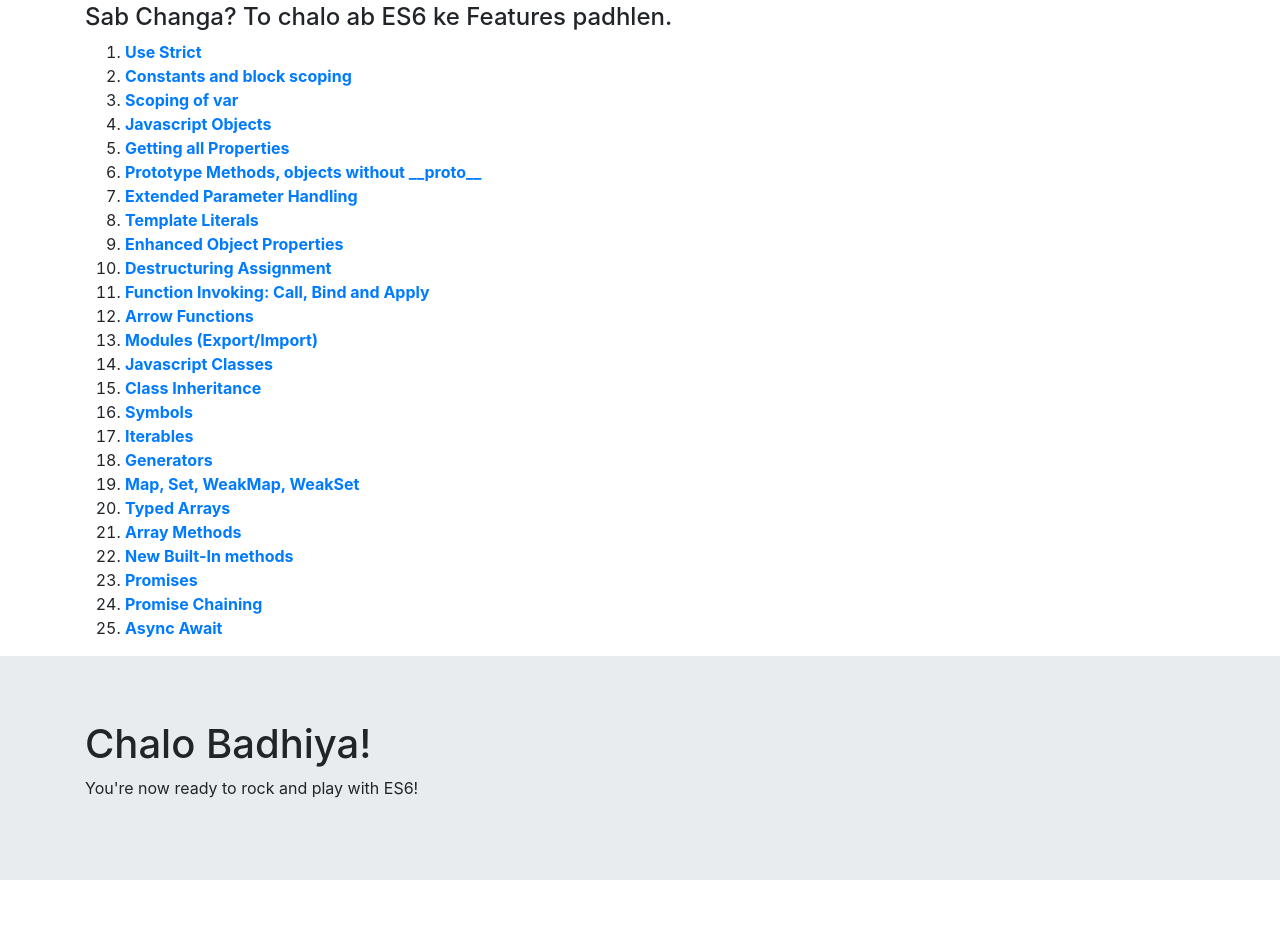
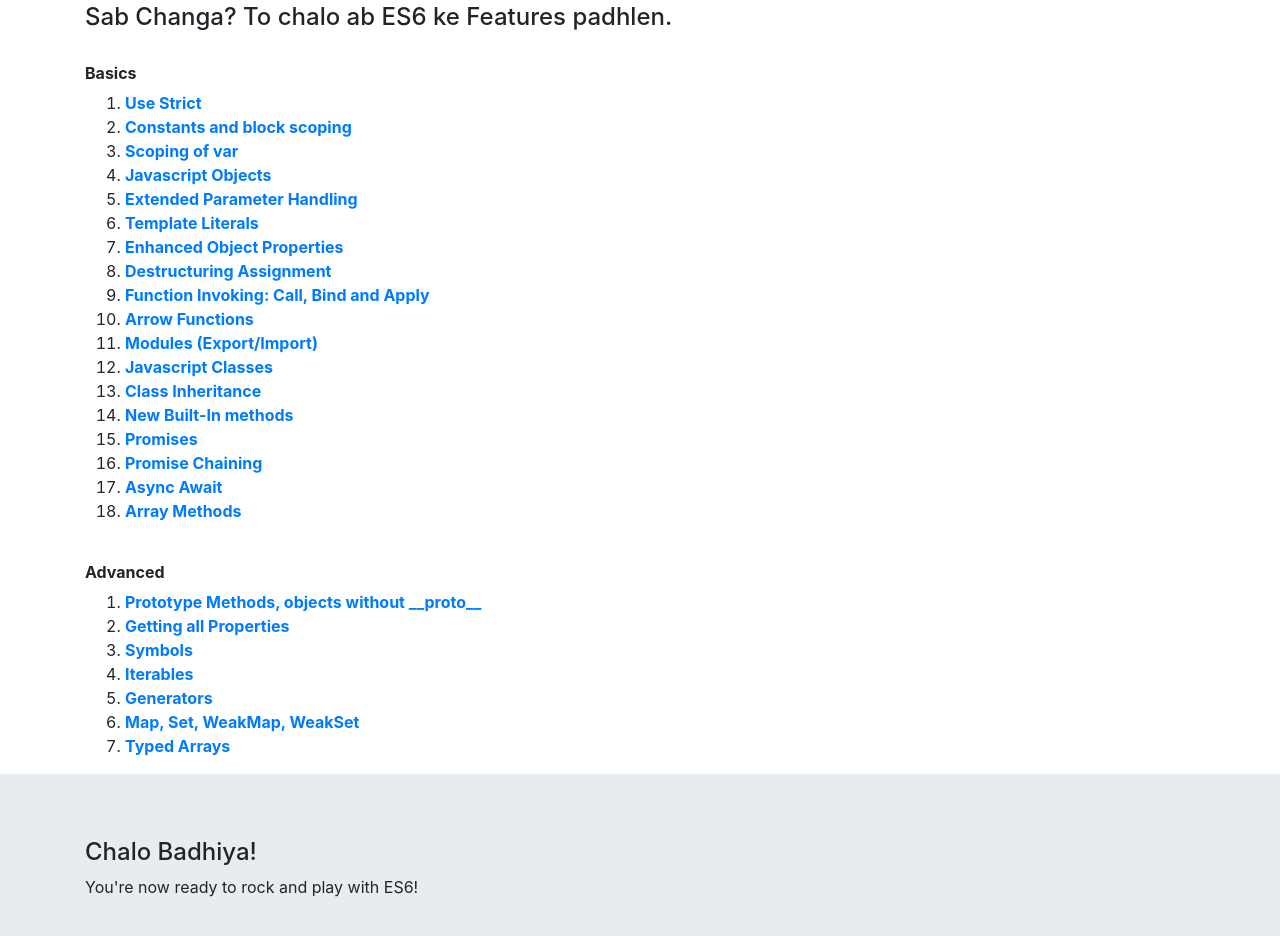
Before and after one commit to yoshi2095/ES6-features, a plain HTML site: page index.html in a window 1280 px wide. Shown: the part 474-1410 px from the top of the page. Before the commit the page ends 1354 px from the top, so only its background shows below. Drawn offline with nearby package versions, Linux system fonts and the light colour scheme.

Commit message:
divided the topics into basic and advanced categories

```diff
--- a/index.html
+++ b/index.html
@@ -35,6 +35,8 @@
                 </li>
             </ol>
             <h4>Sab Changa? To chalo ab ES6 ke Features padhlen.</h4>
+            <br>
+            <h6><b>Basics</b></h6>
             <ol>
                 <li>
                     <a href="http://javascript.info/strict-mode" target="_blank"><b>Use Strict</b></a>
@@ -47,12 +49,6 @@
                 </li>
                 <li>
                     <a href="http://javascript.info/object" target="_blank"><b>Javascript Objects</b></a>
-                </li>
-                <li>
-                    <a href="http://javascript.info/getting-all-properties" target="_blank"><b>Getting all Properties</b></a>
-                </li>
-                <li>
-                    <a href="http://javascript.info/getting-all-properties" target="_blank"><b>Prototype Methods, objects without __proto__</b></a>
                 </li>
                 <li>
                     <a href="http://javascript.info/prototype-methods" target="_blank"><b>Extended Parameter Handling</b></a>
@@ -82,6 +78,31 @@
                     <a href="http://javascript.info/class" target="_blank"><b>Class Inheritance</b></a>
                 </li>
                 <li>
+                    <a href="http://es6-features.org/#ObjectPropertyAssignment" target="_blank"><b>New Built-In methods</b></a>
+                </li>
+                <li>
+                    <a href="http://javascript.info/promise-basics" target="_blank"><b>Promises</b></a>
+                </li>
+                <li>
+                    <a href="http://javascript.info/promise-chaining" target="_blank"><b>Promise Chaining</b></a>
+                </li>
+                <li>
+                    <a href="http://javascript.info/async-await" target="_blank"><b>Async Await</b></a>
+                </li>
+                <li>
+                    <a href="http://javascript.info/array-methods" target="_blank"><b>Array Methods</b></a>
+                </li>
+            </ol>
+            <br>
+            <h6><b>Advanced</b></h6>
+            <ol>
+                <li>
+                    <a href="http://javascript.info/getting-all-properties" target="_blank"><b>Prototype Methods, objects without __proto__</b></a>
+                </li>
+                <li>
+                    <a href="http://javascript.info/getting-all-properties" target="_blank"><b>Getting all Properties</b></a>
+                </li>
+                <li>
                     <a href="http://javascript.info/class" target="_blank"><b>Symbols</b></a>
                 </li>
                 <li>
@@ -96,27 +117,12 @@
                 <li>
                     <a href="http://javascript.info/arraybuffer-binary-arrays" target="_blank"><b>Typed Arrays</b></a>
                 </li>
-                <li>
-                    <a href="http://javascript.info/array-methods" target="_blank"><b>Array Methods</b></a>
-                </li>
-                <li>
-                    <a href="http://es6-features.org/#ObjectPropertyAssignment" target="_blank"><b>New Built-In methods</b></a>
-                </li>
-                <li>
-                    <a href="http://javascript.info/promise-basics" target="_blank"><b>Promises</b></a>
-                </li>
-                <li>
-                    <a href="http://javascript.info/promise-chaining" target="_blank"><b>Promise Chaining</b></a>
-                </li>
-                <li>
-                    <a href="http://javascript.info/async-await" target="_blank"><b>Async Await</b></a>
-                </li>
             </ol>
         </div>
 
         <div class="jumbotron jumbotron-fluid" style="margin-bottom: 0px">
             <div class="container">
-                <h1>Chalo Badhiya!</h1>
+                <h4>Chalo Badhiya!</h4>
                 <p>You're now ready to rock and play with ES6!</p>
             </div>
         </div>
```
